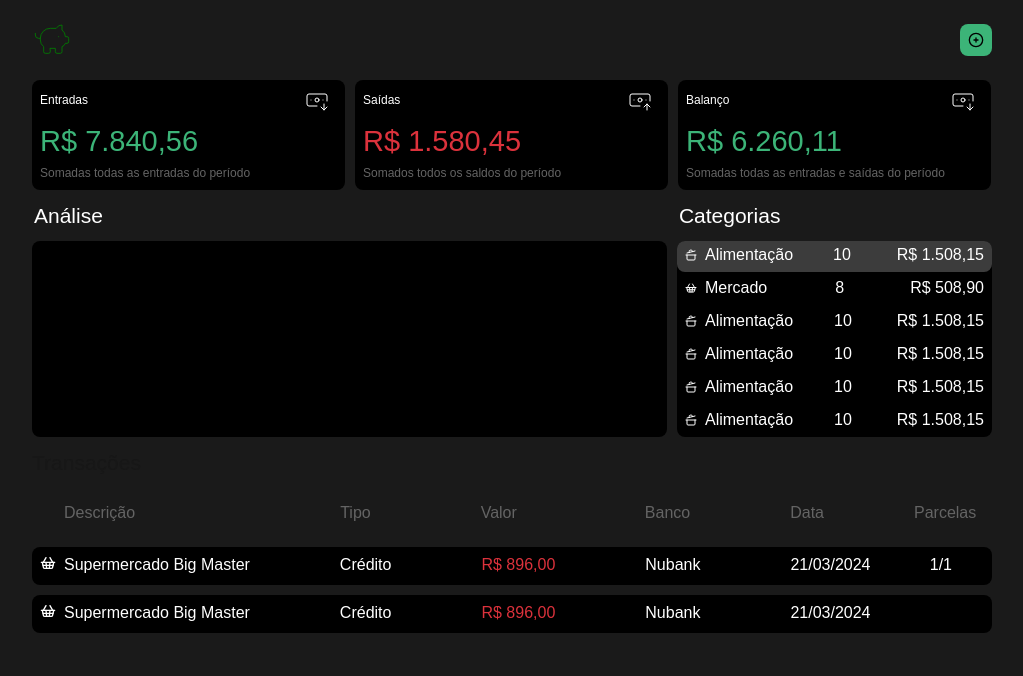
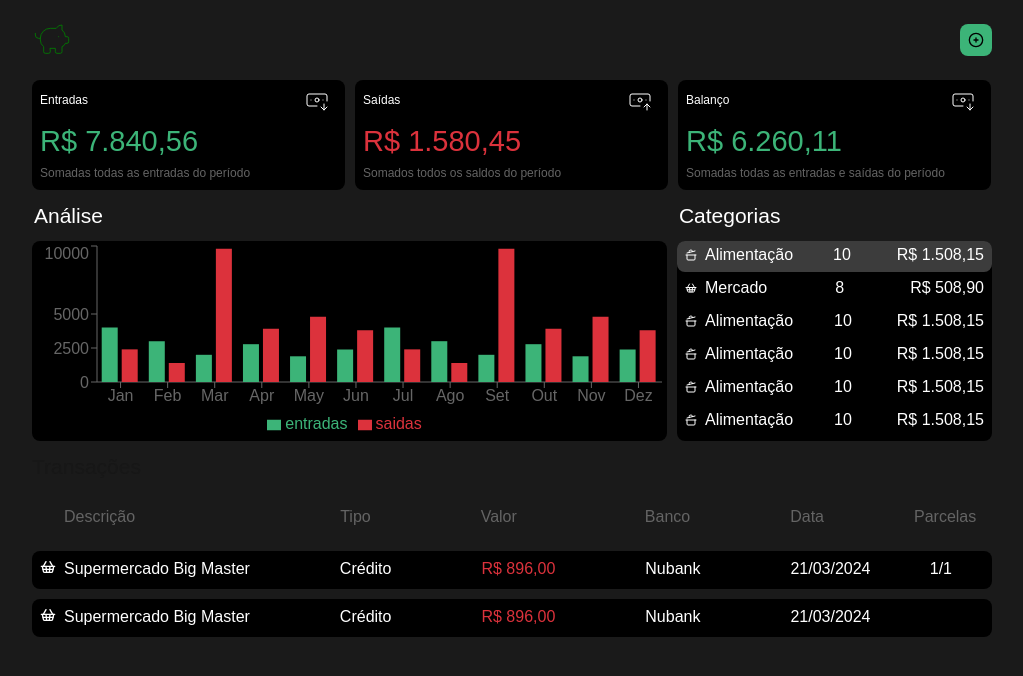
Before and after one commit to samuelgarcia-ufr/Finance, a Next.js app: page /home in a window 1280 px wide. Shown: the top 676 px of the page, without its empty margins (128-1151 px from the left). Built offline with nearby package versions, Linux system fonts and the light colour scheme.

Commit message:
first delivery

```diff
--- a/package.json
+++ b/package.json
@@ -9,10 +9,13 @@
     "lint": "next lint"
   },
   "dependencies": {
+    "chart.js": "^4.4.9",
     "lucide-react": "^0.510.0",
     "next": "15.3.1",
     "react": "^19.0.0",
-    "react-dom": "^19.0.0"
+    "react-chartjs-2": "^5.3.0",
+    "react-dom": "^19.0.0",
+    "recharts": "^2.15.3"
   },
   "devDependencies": {
     "@tailwindcss/postcss": "^4",
--- a/src/app/home/page.tsx
+++ b/src/app/home/page.tsx
@@ -1,6 +1,7 @@
 import "./home.css";
 import Link from "next/link";
 import "../globals.css";
+import Chart from "@/components/chart";
 
 export default function Home() {
   return (
@@ -42,7 +43,7 @@ export default function Home() {
       <h2>Categorias</h2>
     </div>
     <div className="graphics">
-      <div className="graphic1"></div>
+      <div className="graphic1"><Chart/></div>
       <div className="graphic2">
         <div className="graphic2-1">
           <div className="icone">
--- /dev/null
+++ b/src/components/chart.tsx
@@ -0,0 +1,45 @@
+// app/components/Chart.tsx
+'use client';
+
+import {
+  BarChart,
+  Bar,
+  XAxis,
+  YAxis,
+  CartesianGrid,
+  Tooltip,
+  Legend,
+  ResponsiveContainer,
+} from 'recharts';
+
+const data = [
+  { name: 'Jan', entradas: 4000, saidas: 2400 },
+  { name: 'Feb', entradas: 3000, saidas: 1398 },
+  { name: 'Mar', entradas: 2000, saidas: 9800 },
+  { name: 'Apr', entradas: 2780, saidas: 3908 },
+  { name: 'May', entradas: 1890, saidas: 4800 },
+  { name: 'Jun', entradas: 2390, saidas: 3800 },
+  { name: 'Jul', entradas: 4000, saidas: 2400 },
+  { name: 'Ago', entradas: 3000, saidas: 1398 },
+  { name: 'Set', entradas: 2000, saidas: 9800 },
+  { name: 'Out', entradas: 2780, saidas: 3908 },
+  { name: 'Nov', entradas: 1890, saidas: 4800 },
+  { name: 'Dez', entradas: 2390, saidas: 3800 },
+];
+
+export default function Chart() {
+  return (
+    <div style={{ width: 635, height: 200 }}>
+      <ResponsiveContainer>
+        <BarChart data={data}>
+          <XAxis dataKey="name" />
+          <YAxis />
+          <Tooltip />
+          <Legend />
+          <Bar dataKey="entradas" fill="rgb(60, 180, 120)" />
+          <Bar dataKey="saidas" fill="rgb(220, 50, 60)" />
+        </BarChart>
+      </ResponsiveContainer>
+    </div>
+  );
+}
```
Also changed, not shown: 1 other file (tests, documents, lock files or other folders).
